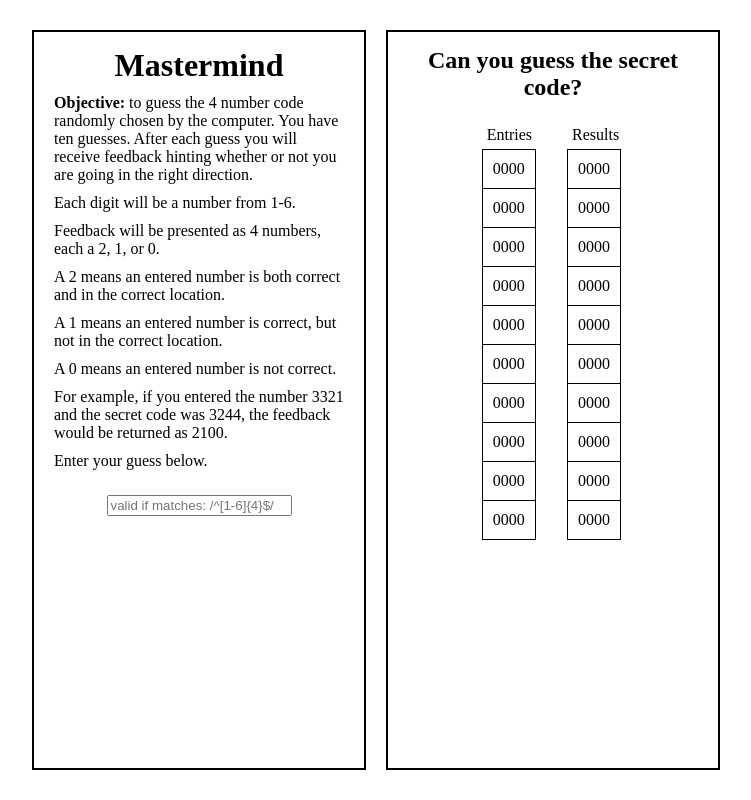
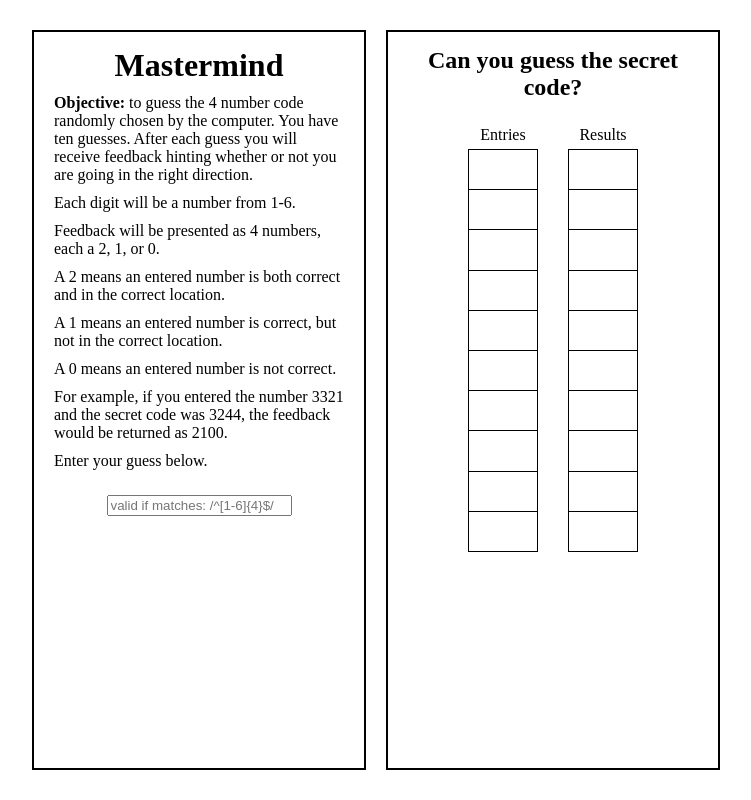
Before and after one commit to Axolotl/mastermind-app, a React app: page / in a window 1280 px wide. Shown: the whole page, without its empty margins (264-1015 px from the left). Built offline with nearby package versions, Linux system fonts and the light colour scheme.

Commit message:
fixed sizing issue on table rendering

```diff
--- a/src/components/Game.js
+++ b/src/components/Game.js
@@ -10,8 +10,8 @@
   }
   componentDidMount() {
     for (let i=0; i<10; i++) {
-      this.state.entries['entry'+i] = '0000';
-      this.state.results['result'+i] = '0000';
+      this.state.entries['entry'+i] = '';
+      this.state.results['result'+i] = '';
       this.setState({
         entries: this.state.entries,
         results: this.state.results,
--- a/src/index.css
+++ b/src/index.css
@@ -68,6 +68,8 @@
   border-style: solid;
   border-width: 1px;
   padding: 10px;
+  width: 3em;
+  height: 1.2em;
 }
 
 #game-table {
```
